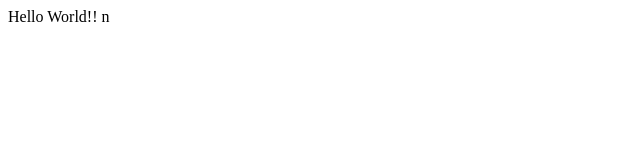
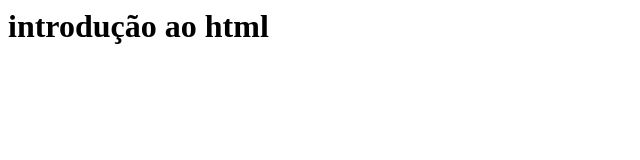
Before and after one commit to brayanmb10/meu_primeiro_site, a plain HTML site: page index.html in a window 1280 px wide. Shown: the whole page, without its empty margins (0-640 px from the left). Drawn offline with Linux system fonts and the light colour scheme.

Commit message:
estrutura basica

```diff
--- a/index.html
+++ b/index.html
@@ -1,5 +1,8 @@
 <html>
-    Hello World!!
-n
-
+  <head>
+    <title>meu primeiro site </title>
+  </head>
+  <body>
+    <h1>introdução ao html</h1>
+  </body>
 </html>
```
